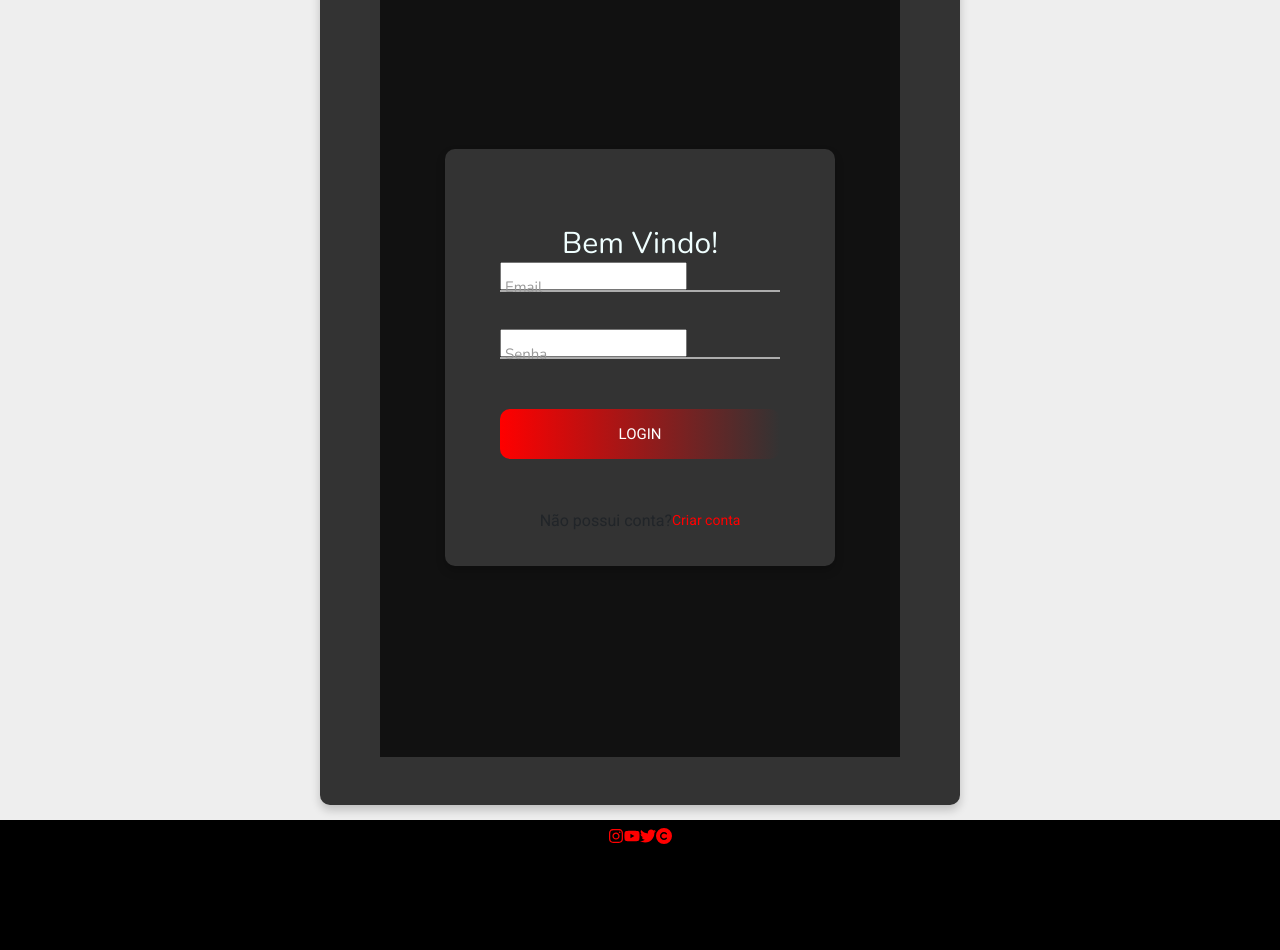
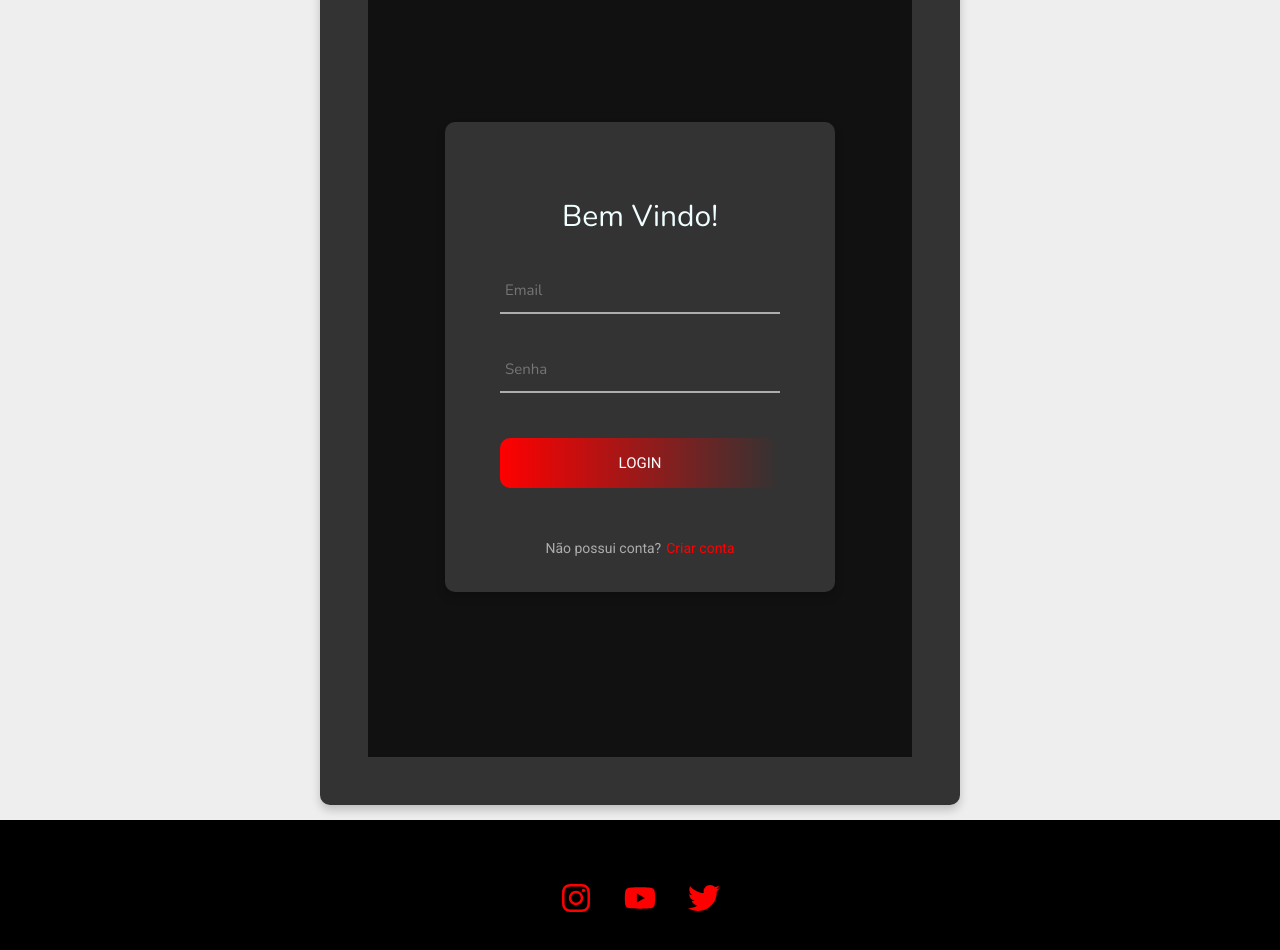
Before and after one commit to NatanTeixeiraVieira/computer_house2.0, a React (Vite) app: page /login in a window 1280 px wide. Shown: the part 200-1150 px from the top of the page. Built offline with nearby package versions, Linux system fonts and the light colour scheme; no server answers; a web font is replaced by a local one.

Commit message:
feat: Add validations in login page

```diff
--- a/src/components/Footer/index.jsx
+++ b/src/components/Footer/index.jsx
@@ -2,14 +2,20 @@ import './styles.css';
 import { FaInstagram } from 'react-icons/fa6';
 import { FaYoutube } from 'react-icons/fa';
 import { FaTwitter } from 'react-icons/fa';
-import { FaCopyright } from 'react-icons/fa6';
+import { Link } from 'react-router-dom';
+
 export default function Footer() {
   return (
     <div className="footer">
-      <FaInstagram></FaInstagram>
-      <FaYoutube></FaYoutube>
-      <FaTwitter></FaTwitter>
-      <FaCopyright></FaCopyright>
+      <Link to="https://www.instagram.com/" target="_blank">
+        <FaInstagram className="icon"></FaInstagram>
+      </Link>
+      <Link to="https://www.youtube.com/" target="_blank">
+        <FaYoutube className="icon"></FaYoutube>
+      </Link>
+      <Link to="https://x.com/?lang=pt-br" target="_blank">
+        <FaTwitter className="icon"></FaTwitter>
+      </Link>
     </div>
   );
 }
--- a/src/components/Footer/styles.css
+++ b/src/components/Footer/styles.css
@@ -1,7 +1,16 @@
-div.footer{
-    height: 150px;
-    background-color: black;
-    color: red;
-    padding: 3px;
-    text-align: center;
+.footer {
+  height: 150px;
+  background-color: black;
+  color: red;
+  padding: 3px;
+  text-align: center;
+  display: flex;
+  justify-content: center;
+  align-items: center;
+  gap: 2rem;
+  font-size: 2rem;
 }
+
+.footer a {
+  color: red;
+}
--- a/src/pages/Login/index.jsx
+++ b/src/pages/Login/index.jsx
@@ -1,42 +1,74 @@
+import { Link, useNavigate } from 'react-router-dom';
+import { LayoutComponents } from '../../components/LoyaoutComponents';
+import { useForm } from 'react-hook-form';
+import { zodResolver } from '@hookform/resolvers/zod';
+import { loginSchema } from '../../validations/schemas';
+import { login } from '../../services/login';
+import './styles.css';
 
-import { useState } from 'react';
-import './styles.css';
-import { Link } from 'react-router-dom';
-import { LayoutComponents } from '../../components/LoyaoutComponents';
-const Login = () => {
-  const [email, setEmail] = useState('');
-  const [senha, setSenha] = useState('');
+export default function Login() {
+  const navigate = useNavigate();
+
+  const {
+    formState: { errors },
+    register,
+    handleSubmit,
+  } = useForm({
+    resolver: zodResolver(loginSchema),
+  });
+
+  const handleSubmitForm = async ({ email, password }) => {
+    const isLogged = await login(email, password);
+
+    if (isLogged) {
+      navigate('/');
+      return;
+    }
+
+    alert('Usuário não encontrado');
+  };
+  // const [email, setEmail] = useState('');
+  // const [senha, setSenha] = useState('');
   return (
     <LayoutComponents>
-      <div className="container">
+      <div className="login">
         <div className="container-login">
           <div className="wrap-login">
-          <form className="login-form"></form>
-      <form className="login">
+            <form className="login" onSubmit={handleSubmit(handleSubmitForm)}>
               <div>
                 <span className="login-form-title">Bem Vindo!</span>
+                <div className="input-container">
                   <div className="wrap-input">
                     <input
                       type="email"
-              value={email}
-              onChange={(e) => setEmail(e.target.value)}
+                      // value={email}
+                      placeholder="Email"
+                      // onChange={(e) => setEmail(e.target.value)}
+                      {...register('email')}
                     />
-            <span className="focus-input" data-placeholder="Email"></span>
                   </div>
+                  <span className="helper-text">{errors?.email?.message}</span>
+                </div>
+                <div className="input-container">
                   <div className="wrap-input">
                     <input
                       type="password"
-              value={senha}
-              onChange={(e) => setSenha(e.target.value)}
+                      // value={senha}
+                      placeholder="Senha"
+                      // onChange={(e) => setSenha(e.target.value)}
+                      {...register('password')}
                     />
-            <span className="focus-input" data-placeholder="Senha"></span>
+                  </div>
+                  <span className="helper-text">
+                    {errors?.password?.message}
+                  </span>
                 </div>
                 <div className="container-login-form-btn"></div>
                 <button className="login-form-btn">Login</button>
               </div>
               <div className="text-center">
-          <span className="tex1">Não possui conta?</span>
-          <Link className="txt2" to="#">
+                <span className="txt1">Não possui conta?</span>
+                <Link className="txt2" to="/register">
                   Criar conta
                 </Link>
               </div>
@@ -46,6 +78,4 @@ const Login = () => {
       </div>
     </LayoutComponents>
   );
-};
-
-export default Login;
+}
--- a/src/pages/Login/styles.css
+++ b/src/pages/Login/styles.css
@@ -5,16 +5,17 @@
   box-sizing: border-box;
 }
 
-body, html {
+body,
+html {
   font-family: Nunito, sans-serif;
 }
 
-.container {
+.login {
   width: 100%;
   margin: 0 auto;
 }
 
-.container-login {
+.login .container-login {
   width: 100%;
   min-height: 100vh;
   display: flex;
@@ -25,7 +26,7 @@ body, html {
   background-color: #111;
 }
 
-.wrap-login {
+.login .wrap-login {
   width: 390px;
   background-color: #333;
   border-radius: 10px;
@@ -34,11 +35,11 @@ body, html {
   box-shadow: 0 5px 10px 0px rgba(0, 0, 0, 0.2);
 }
 
-.login-form {
+.login .login-form {
   width: 100%;
 }
 
-.login-form-title {
+.login .login-form-title {
   font-family: Nunito, sans-serif;
   display: block;
   font-size: 30px;
@@ -47,27 +48,32 @@ body, html {
   text-align: center;
 }
 
-.wrap-input {
+.login .wrap-input {
   width: 100%;
   position: relative;
   border-bottom: 2px solid #adadad;
-  margin-bottom: 37px;
 }
 
-.input {
+.login .helper-text {
+  color: #ea1d1d;
+  font-size: 0.75rem;
+}
+
+.login .wrap-input input {
   font-size: 15px;
   color: #fff;
   line-height: 1.2;
   border: none;
   display: block;
   width: 100%;
+  outline: none;
   height: 45px;
   background-color: transparent;
   padding: 0 5px;
   font-family: Nunito, sans-serif;
 }
 
-.focus-input {
+.login .focus-input {
   position: absolute;
   display: block;
   width: 100%;
@@ -79,8 +85,8 @@ body, html {
   font-family: Nunito, sans-serif;
 }
 
-.focus-input::before {
-  content: "";
+.login .focus-input::before {
+  content: '';
   display: block;
   position: absolute;
   bottom: -2px;
@@ -92,13 +98,13 @@ body, html {
   -moz-transition: all 0.4s;
   transition: all 0.4s;
   background: #6a7dfe;
-  background: -webkit-linear-gradient(to left, #333, #FF0000);
-  background: -o-linear-gradient(to left, #333, #FF0000);
-  background: -moz-linear-gradient(to left, #333, #FF0000);
-  background: linear-gradient(to left, #333, #FF0000);
+  background: -webkit-linear-gradient(to left, #333, #ff0000);
+  background: -o-linear-gradient(to left, #333, #ff0000);
+  background: -moz-linear-gradient(to left, #333, #ff0000);
+  background: linear-gradient(to left, #333, #ff0000);
 }
 
-.focus-input::after {
+.login .focus-input::after {
   font-family: Nunito, sans-serif;
   font-size: 15px;
   color: #999999;
@@ -116,34 +122,34 @@ body, html {
   transition: all 0.4s;
 }
 
-.input:focus {
+.login .input:focus {
   outline: 0;
 }
 
-.input:focus+.focus-input::after {
+.login .input:focus + .focus-input::after {
   top: -15px;
 }
 
-.input:focus+.focus-input::before {
+.login .input:focus + .focus-input::before {
   width: 100%;
 }
 
-.has-val+.focus-input::after {
+.login .has-val + .focus-input::after {
   top: -15px;
 }
 
-.has-val+.focus-input::before {
+.login .has-val + .focus-input::before {
   width: 100%;
 }
 
-.container-login-form-btn {
+.login .container-login-form-btn {
   display: flex;
   flex-wrap: wrap;
   justify-content: center;
   padding-bottom: 13px;
 }
 
-.login-form-btn {
+.login .login-form-btn {
   font-size: 15px;
   border: none;
   border-radius: 10px;
@@ -156,33 +162,37 @@ body, html {
   width: 100%;
   height: 50px;
   background: #6a7dfe;
-  background: -webkit-linear-gradient(to left, #333, #FF0000 );
-  background: -o-linear-gradient(to left, #333,#FF0000  );
-  background: -moz-linear-gradient(to left, #333, #FF0000 );
-  background: linear-gradient(to left, #333, #FF0000 );
+  background: -webkit-linear-gradient(to left, #333, #ff0000);
+  background: -o-linear-gradient(to left, #333, #ff0000);
+  background: -moz-linear-gradient(to left, #333, #ff0000);
+  background: linear-gradient(to left, #333, #ff0000);
 }
 
-.login-form-btn:hover {
+.login .login-form-btn:hover {
   cursor: pointer;
 }
 
-.text-center {
+.login .text-center {
   display: flex;
   justify-content: center;
   align-items: center;
   margin-top: 50px;
 }
 
-.txt1 {
+.login .txt1 {
   font-size: 14px;
   color: #adadad;
   line-height: 1.5;
   padding-right: 5px;
 }
 
-.txt2 {
+.login .txt2 {
   font-size: 14px;
-  color: #FF0000;
+  color: #ff0000;
   line-height: 1.5;
   text-decoration: none;
 }
+
+.login .input-container {
+  margin: 2rem 0;
+}
--- /dev/null
+++ b/src/services/login.js
@@ -0,0 +1,15 @@
+import { getAllUsers } from './user';
+
+export const login = async (email, password) => {
+  const users = await getAllUsers();
+  const userLogged = users.find(
+    (user) => user.email === email && user.password === password,
+  );
+
+  if (userLogged) {
+    localStorage.setItem('token', JSON.stringify(userLogged.id));
+    return userLogged;
+  }
+
+  return null;
+};
--- a/src/services/user.js
+++ b/src/services/user.js
@@ -1,4 +1,10 @@
 import { userEndpoint, userEndpointId } from '../utils/endpoints';
+
+export const getAllUsers = async () => {
+  const response = await fetch(userEndpoint());
+  const json = await response.json();
+  return json;
+};
 
 export const getUser = async (userId) => {
   const response = await fetch(userEndpointId(userId));
--- /dev/null
+++ b/src/utils/auth.js
@@ -0,0 +1,5 @@
+export const getToken = () => {
+  const token = JSON.parse(localStorage.getItem('token'));
+
+  return token;
+};
--- a/src/validations/schemas.js
+++ b/src/validations/schemas.js
@@ -3,6 +3,15 @@ import { regexCep, regexEmail } from './regex';
 
 const requiredStringField = (message) =>
   z.string({ required_error: message }).min(1, message);
+
+const emailField = requiredStringField('O email é obrigatório.')
+  .email('Email inválido')
+  .regex(regexEmail, 'Email inválido');
+
+const passwordField = requiredStringField('A senha é obrigatória').min(
+  8,
+  'A senha deve conter pelo menos 8 caracteres.',
+);
 
 export const deliverySchema = z.object({
   cep: requiredStringField('O CEP é obrigatório').regex(
@@ -25,11 +34,11 @@ export const registerSchema = z.object({
   name: requiredStringField('O nome é obrigatório.'),
   surname: requiredStringField('O sobrenome é obrigatório.'),
   phoneNumber: requiredStringField('O Telefone é obrigatório.'),
-  email: requiredStringField('O email é obrigatório.')
-    .email('Email inválido')
-    .regex(regexEmail, 'Email inválido'),
-  password: requiredStringField('A senha é obrigatória').min(
-    8,
-    'A senha deve conter pelo menos 8 caracteres.',
-  ),
+  email: emailField,
+  password: passwordField,
 });
+
+export const loginSchema = z.object({
+  email: emailField,
+  password: passwordField,
+});
```
Also changed, not shown: src/pages/Home/index.jsx (+6 -2 lines), src/pages/Test/index.jsx (added, +66 -0 lines), 1 other file (tests, documents, lock files or other folders). Lines whose indentation alone changed are shown as unchanged.
